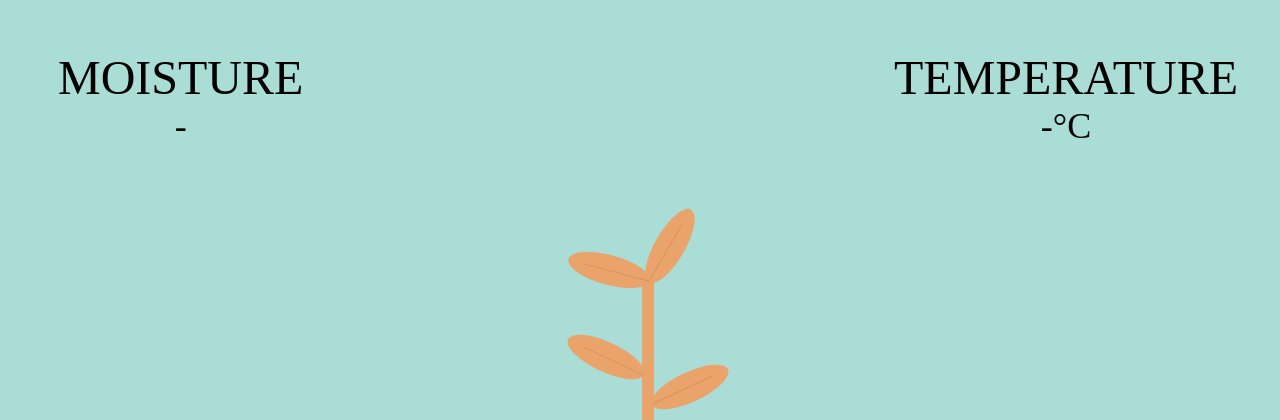
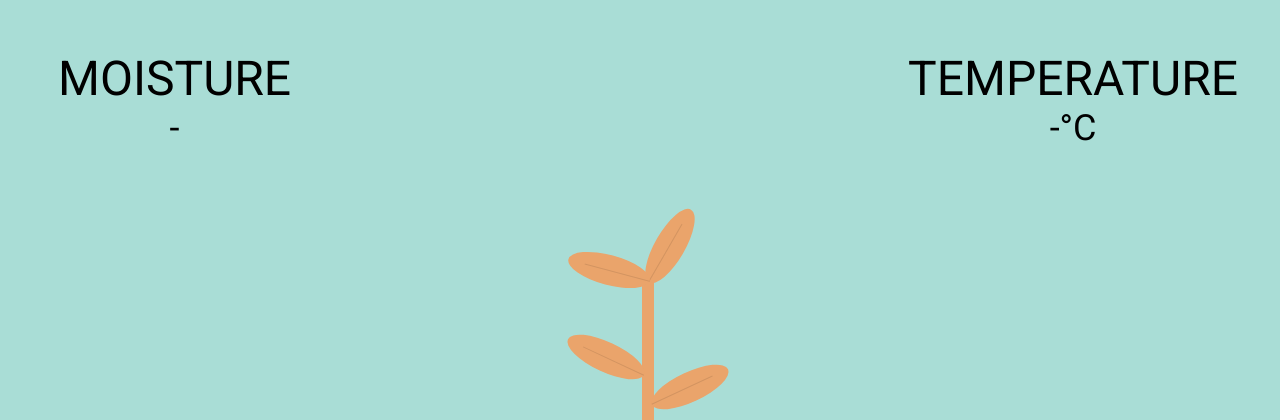
Before and after one commit to xizhang0919/ING-LoRaWan, a Flask app: page / in a window 1280 px wide. Shown: the top 420 px of the page. Run offline with Flask 2, Linux system fonts and the light colour scheme.

Commit message:
Added roboto font

```diff
--- a/templates/index.html
+++ b/templates/index.html
@@ -3,6 +3,10 @@
   <head>
     <meta name="viewport" content="width=device-width" />
     <title>LORa Experiment</title>
+    <link
+      href="https://fonts.googleapis.com/css?family=Roboto&display=swap"
+      rel="stylesheet"
+    />
 
     <script
       src="https://code.jquery.com/jquery-3.4.1.min.js"
@@ -58,6 +62,7 @@
 
       body {
         background: #a9ddd6;
+        font-family: "Roboto", sans-serif;
       }
 
       .wrapper {
```
